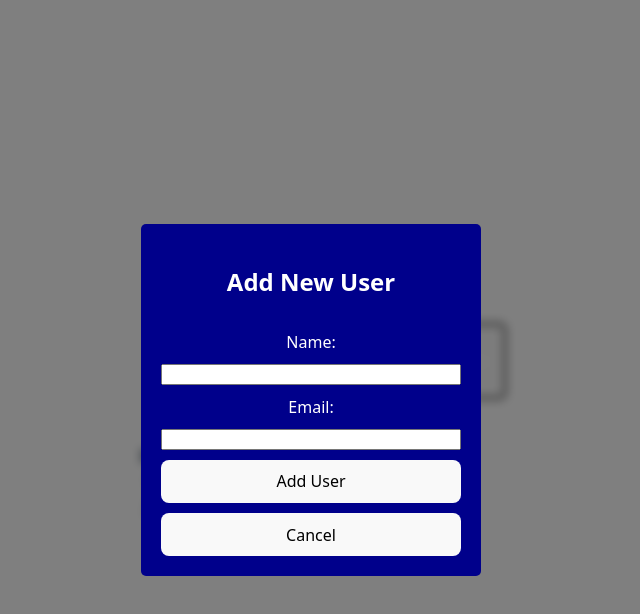
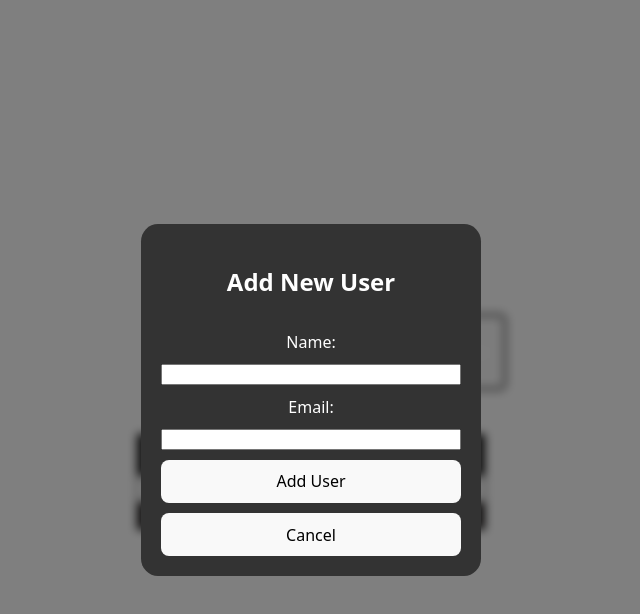
Before and after one commit to bouchardhenry/react-gitkonflikt, a React (Vite) app: page /user-list in a window 1280 px wide. Both pictures are taken after a click on the button "Add user". Shown: the top 614 px of the page, without its empty margins (329-969 px from the left). Built offline with nearby package versions, Linux system fonts and the light colour scheme.

Commit message:
ui: styling update

```diff
--- a/src/pages/userList/UserList.jsx
+++ b/src/pages/userList/UserList.jsx
@@ -52,9 +52,9 @@ const UserList = () => {
                                 setAddUserModalOpen(false)
                             }}>
                                 <label>Name:</label>
-                                <input type="text" name="name" />
+                                <input type="text" name="name" required/>
                                 <label>Email:</label>
-                                <input type="email" name="email" />
+                                <input type="email" name="email" required/>
                                 <button type="submit">Add User</button>
                                 <button type="button" onClick={() => setAddUserModalOpen(false)}>Cancel</button>
                             </form>
--- a/src/pages/userList/style.module.css
+++ b/src/pages/userList/style.module.css
@@ -20,6 +20,21 @@
 .userTable {
   width: 100%;
   border-collapse: collapse;
+  border: #000 1px solid;
+
+  & th {
+    background-color: #202020;
+    padding: 8px;
+  }
+  & tr {
+    border-bottom: #202020 1px solid;
+    &:nth-child(even) {
+      background-color: #232020;
+    }
+    &:hover {
+      background-color: #3d3b3b;
+    }
+  }
 }
 
 .modal {
@@ -36,9 +51,9 @@
 }
 
 .modalContent {
-  background-color: darkblue;
+  background-color: #333;
   padding: 20px;
-  border-radius: 5px;
+  border-radius: 5%;
   width: 300px;
   color: white;
   display: flex;
```
